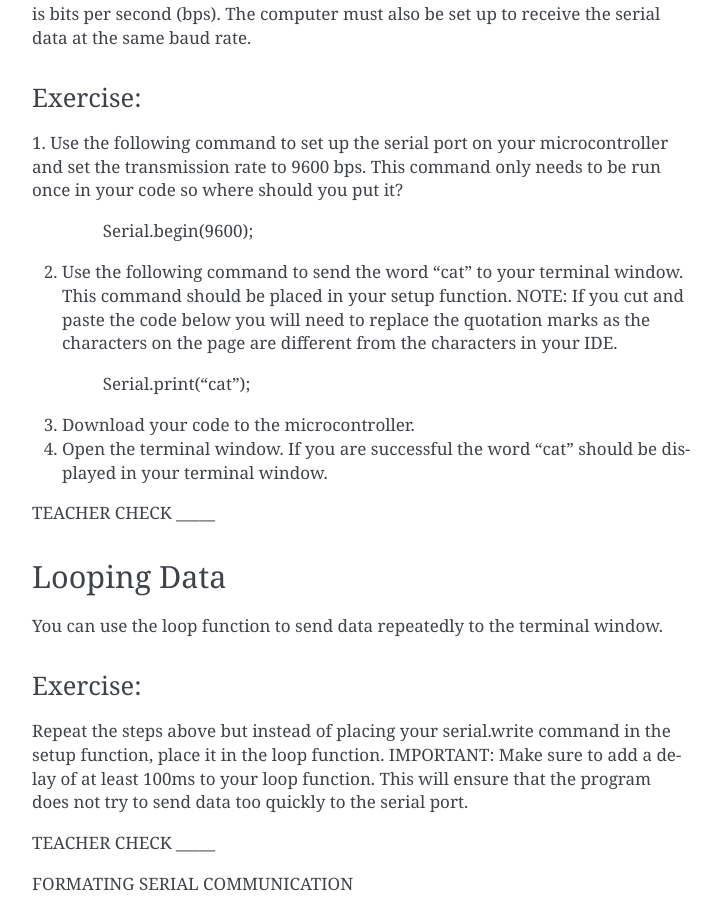
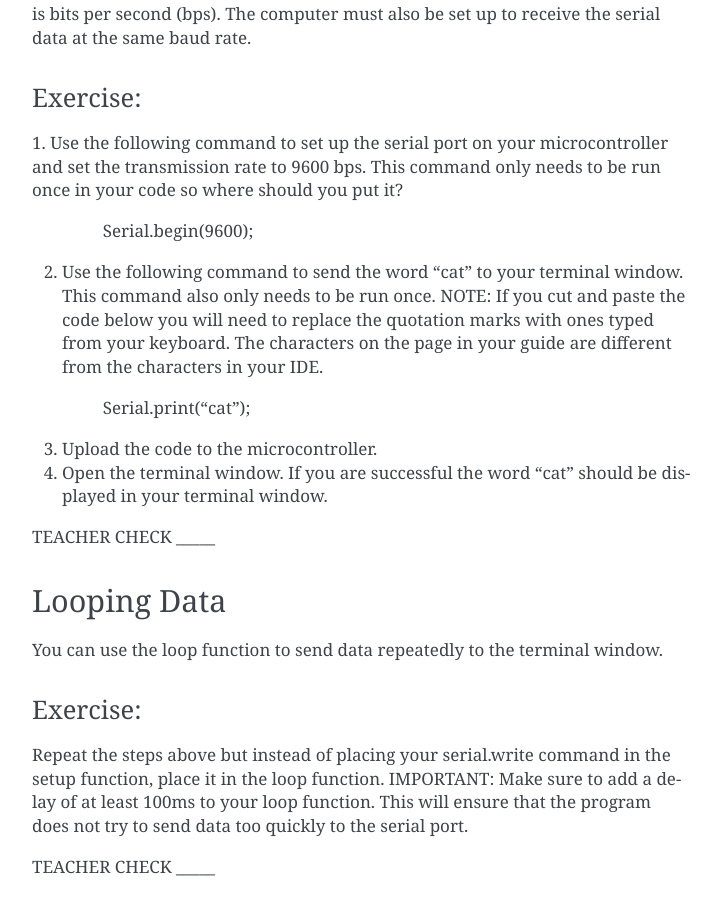
Before and after one commit to maxtkc/mvths-wiki, a Sphinx documentation site: the page built from docs/014-serial-communication.rst, in a window 1280 px wide and 900 px high, scrolled down 476 px. Shown: the whole window, without its empty margins (388-1109 px from the left). Built offline with Sphinx 7.4.7, drawn with Linux system fonts in a browser that asks for light colours.

Commit message:
Update 014-serial-communication.rst

```diff
--- a/docs/014-serial-communication.rst
+++ b/docs/014-serial-communication.rst
@@ -32,15 +32,15 @@ you put it?
                 Serial.begin(9600);
 
 2. Use the following command to send the word "cat" to your terminal
-   window. This command should be placed in your setup function. NOTE:
-   If you cut and paste the code below you will need to replace the
-   quotation marks as the characters on the page are different from the
-   characters in your IDE.
+   window. This command also only needs to be run once. NOTE: If you
+   cut and paste the code below you will need to replace the
+   quotation marks with ones typed from your keyboard. The characters
+   on the page in your guide are different from the characters in your IDE.
 
                 Serial.print("cat");
 
-3. Download your code to the microcontroller.
-4. Open the terminal window. If you are successful the word “cat” should
+3. Upload the code to the microcontroller.
+4. Open the terminal window. If you are successful the word "cat" should
    be displayed in your terminal window.
 
 TEACHER CHECK \_\_\_\_\_
```
